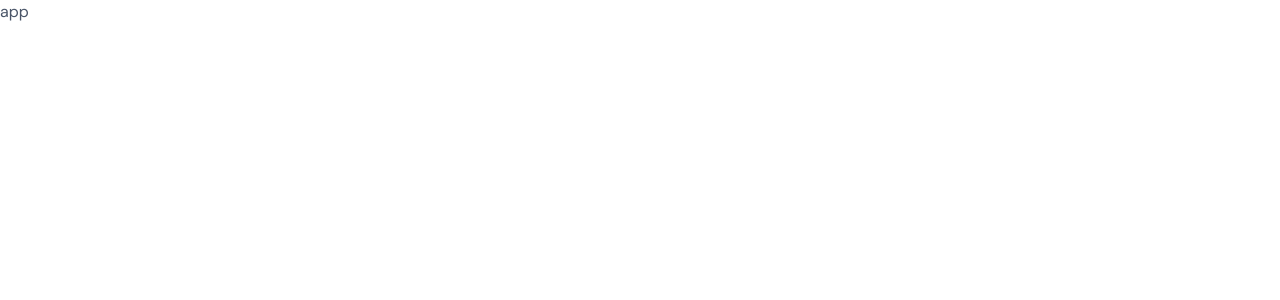
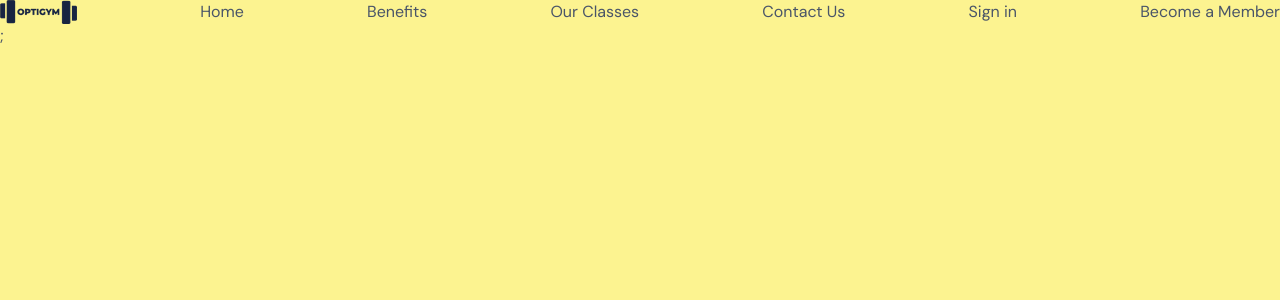
Before and after one commit to sohaibaumer/optigym-app, a React (Vite) app: page / in a window 1280 px wide. Shown: the top 300 px of the page. Built offline with nearby package versions, Linux system fonts and the light colour scheme.

Commit message:
create navbar

```diff
--- a/src/App.tsx
+++ b/src/App.tsx
@@ -1,5 +1,11 @@
+import Navbar from "@/scenes/navbar";
+
 function App() {
-  return <div className="app">app</div>;
+  return (
+    <div className="app bg-gray-20">
+      <Navbar />;
+    </div>
+  );
 }
 
 export default App;
--- /dev/null
+++ b/src/scenes/navbar/index.tsx
@@ -0,0 +1,27 @@
+import { useState } from "react";
+import { Bars3Icon, XMarkIcon } from "@heroicons/react/24/solid";
+import Logo from "@/assets/Logo.png";
+
+type Props = {};
+
+const Navbar = (props: Props) => {
+  const flexBetween = "flex items-center justify-between";
+
+  return (
+    <nav>
+      <div className={`${flexBetween}`}>
+        <div>
+          <img alt="logo" src={Logo} />
+        </div>
+        <div>Home</div>
+        <div>Benefits</div>
+        <div>Our Classes</div>
+        <div>Contact Us</div>
+        <div>Sign in</div>
+        <button>Become a Member</button>
+      </div>
+    </nav>
+  );
+};
+
+export default Navbar;
```
Also changed, not shown: src/assets/Logo.png (added).
